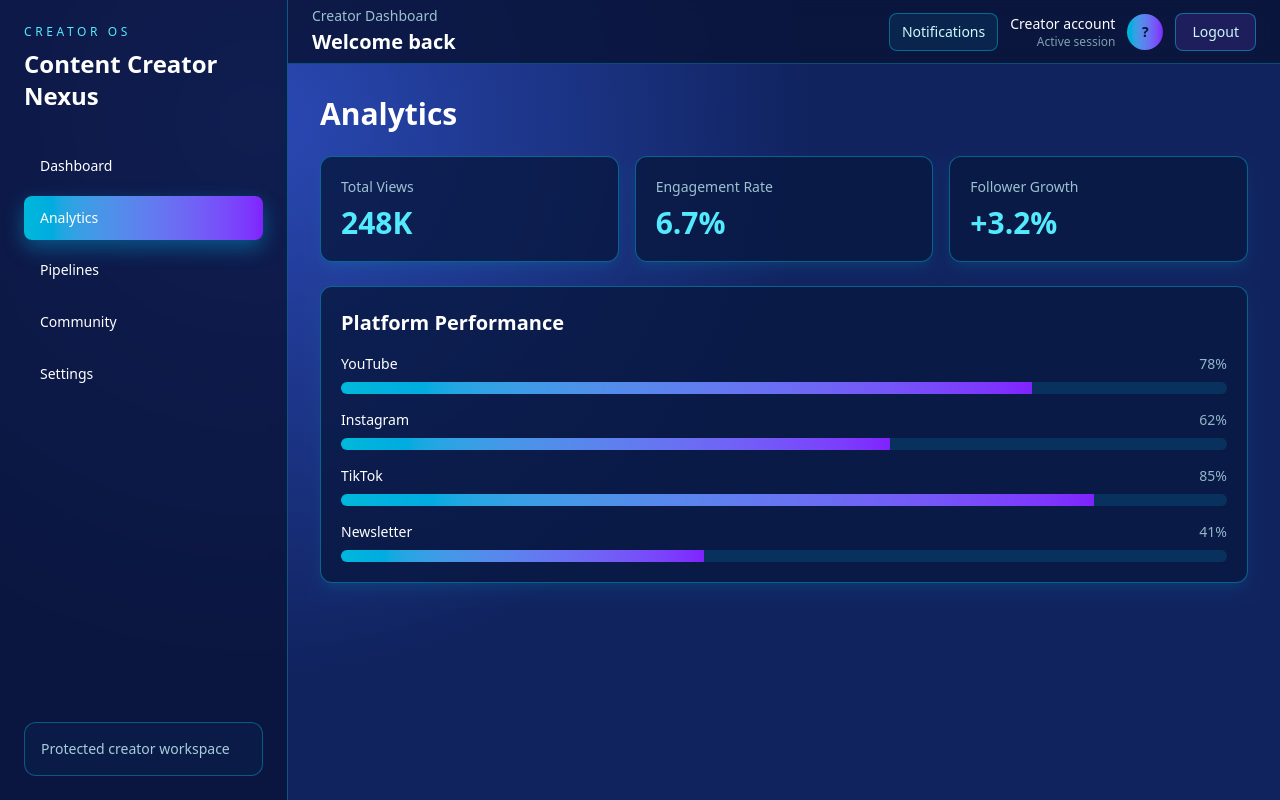
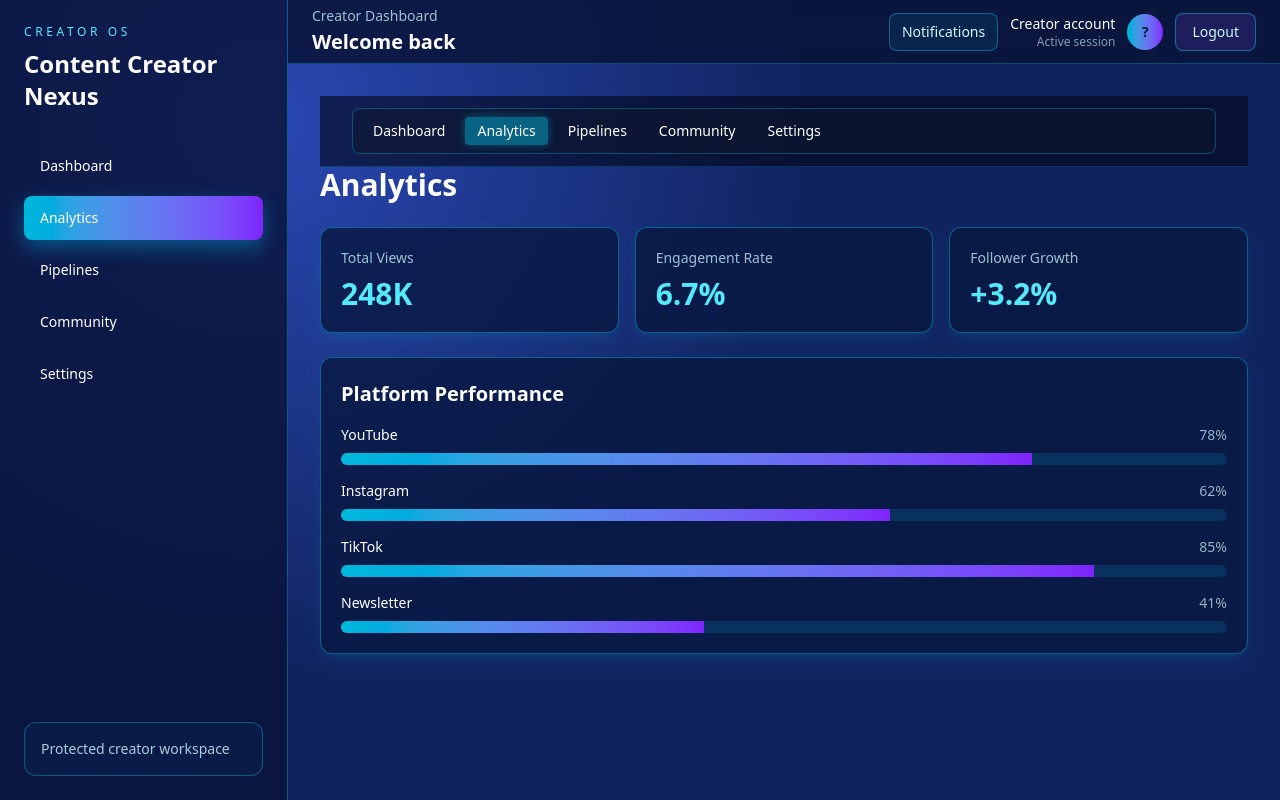
Before and after one commit to stephensdf89/Nexus, a Next.js app: page /analytics in a window 1280 px wide. Built offline with nearby package versions, Linux system fonts and the light colour scheme; no server answers.

Commit message:
Add persistent navigation to all pages

```diff
--- a/src/app/analytics/page.tsx
+++ b/src/app/analytics/page.tsx
@@ -1,4 +1,5 @@
 import AppShell from "@/components/AppShell";
+import Navigation from "@/components/Navigation";
 
 const platformData = [
   { platform: "YouTube", value: 78 },
@@ -10,6 +11,9 @@ const platformData = [
 export default function AnalyticsPage() {
   return (
     <AppShell>
+      <div className="px-8 py-3 bg-slate-950/60 border-b border-cyan-400/20">
+        <Navigation />
+      </div>
       <section className="space-y-6">
         <h1 className="text-3xl font-bold">Analytics</h1>
 
--- a/src/app/community/page.tsx
+++ b/src/app/community/page.tsx
@@ -1,4 +1,5 @@
 import AppShell from "@/components/AppShell";
+import Navigation from "@/components/Navigation";
 
 const posts = [
   {
@@ -21,6 +22,9 @@ const posts = [
 export default function CommunityPage() {
   return (
     <AppShell>
+      <div className="px-8 py-3 bg-slate-950/60 border-b border-cyan-400/20">
+        <Navigation />
+      </div>
       <section className="space-y-6">
         <h1 className="text-3xl font-bold">Community</h1>
         <div className="space-y-4">
--- a/src/app/dashboard/page.tsx
+++ b/src/app/dashboard/page.tsx
@@ -1,10 +1,16 @@
 "use client";
 
 import Link from "next/link";
+import Navigation from "@/components/Navigation";
 
 export default function DashboardPage() {
   return (
     <div className="min-h-screen bg-slate-950 text-white flex flex-col">
+      {/* NAVIGATION */}
+      <div className="px-8 py-3 bg-slate-950/60 border-b border-cyan-400/20">
+        <Navigation />
+      </div>
+
       {/* TOP BAR */}
       <header className="flex items-center justify-between px-8 py-4 border-b border-cyan-400/40
                          shadow-[0_0_20px_rgba(0,229,255,0.1)] bg-slate-950/80 backdrop-blur-md">
--- a/src/app/pipelines/page.tsx
+++ b/src/app/pipelines/page.tsx
@@ -1,4 +1,5 @@
 import AppShell from "@/components/AppShell";
+import Navigation from "@/components/Navigation";
 
 const board = {
   Ideas: ["30-day creator challenge", "Livestream workflow breakdown"],
@@ -11,6 +12,9 @@ const board = {
 export default function PipelinesPage() {
   return (
     <AppShell>
+      <div className="px-8 py-3 bg-slate-950/60 border-b border-cyan-400/20">
+        <Navigation />
+      </div>
       <section className="space-y-6">
         <h1 className="text-3xl font-bold">Pipelines</h1>
 
--- a/src/app/settings/page.jsx
+++ b/src/app/settings/page.jsx
@@ -2,6 +2,7 @@
 
 import { useEffect, useState } from "react";
 import Link from "next/link";
+import Navigation from "@/components/Navigation";
 import {
   Accessibility,
   Bell,
@@ -258,6 +259,9 @@ export default function SettingsPage() {
 
   return (
     <AppShell showSidebar={false} contentClassName="flex-1 p-0">
+      <div className="px-8 py-3 bg-slate-950/60 border-b border-cyan-400/20">
+        <Navigation />
+      </div>
       <ConfirmModal
         open={modalOpen}
         message={modalMessage}
--- /dev/null
+++ b/src/components/Navigation.tsx
@@ -0,0 +1,37 @@
+"use client";
+
+import Link from "next/link";
+import { usePathname } from "next/navigation";
+
+export default function Navigation() {
+  const pathname = usePathname();
+
+  const navItems = [
+    { href: "/dashboard", label: "Dashboard" },
+    { href: "/analytics", label: "Analytics" },
+    { href: "/pipelines", label: "Pipelines" },
+    { href: "/community", label: "Community" },
+    { href: "/settings", label: "Settings" },
+  ];
+
+  return (
+    <nav className="flex items-center gap-2 bg-slate-900/50 rounded-lg p-2 border border-cyan-400/30">
+      {navItems.map((item) => {
+        const isActive = pathname === item.href;
+        return (
+          <Link
+            key={item.href}
+            href={item.href}
+            className={`px-3 py-1 rounded text-sm transition-all duration-200 ${
+              isActive
+                ? "bg-cyan-400/40 text-cyan-100 shadow-[0_0_8px_rgba(0,229,255,0.3)]"
+                : "text-gray-300 hover:text-cyan-300 hover:shadow-[0_0_6px_rgba(0,229,255,0.2)]"
+            }`}
+          >
+            {item.label}
+          </Link>
+        );
+      })}
+    </nav>
+  );
+}
```
